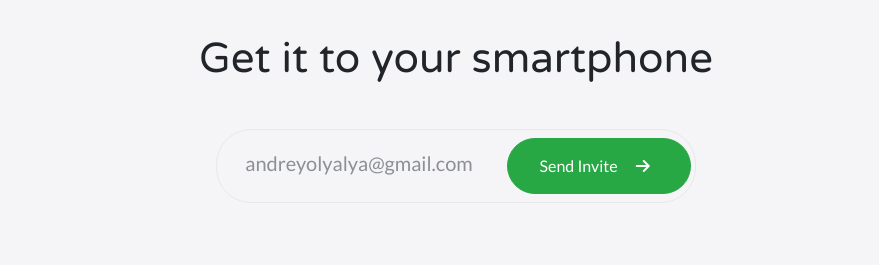
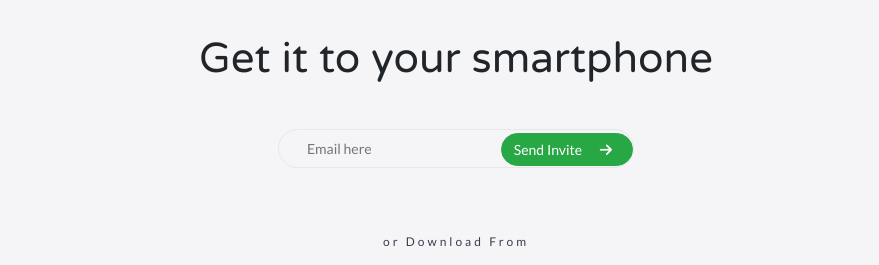
Before and after one commit to Andrew-Masnyi/project-two, a website built with webpack: page src/index.html in a window 1280 px wide. Shown: the part 4562-4827 px from the top of the page, without its empty margins (184-1063 px from the left). Built offline with nearby package versions, Linux system fonts and the light colour scheme.

Commit message:
fix input section six

```diff
--- a/src/index.html
+++ b/src/index.html
@@ -84,7 +84,7 @@
             The sight of the tumblers restored Bob Sawyer to a degree of equanimity which he had not <br class="d-none d-md-block"> possessed since his
             interview with his landlady. His face brightened up, and he began to <br class="d-none d-md-block"> feel quite convivial.
           </p>
-          <div class="col-12 buttton-section-one">
+          <div class="col-12 button-section-one">
             <button type="button" class="btn btn-outline-light">
               <i class="fas fa-play font-icon"></i> Watch Video</button>
           </div>
@@ -209,8 +209,9 @@
           <h2>Get it to your smartphone </h2>
         </div>
         <span>
-          <p>andreyolyalya@gmail.com <button class="btn btn-success">Send Invite <i
-                class="fas fa-arrow-right"></i></button></p>
+          <input type="email" placeholder="Email here">
+          <button class="btn btn-success">Send Invite <i
+            class="fas fa-arrow-right"></i></button>
         </span>
         <div class="col-12 app-one">
           <h6>or Download From</h6>
--- a/src/styles/index.scss
+++ b/src/styles/index.scss
@@ -169,14 +169,11 @@ header {
     .font-icon {
         margin-right: 15px;
     }
-    .buttton-section-one {
+    .button-section-one {
         text-align: center;
     }
     .iphone {
         text-align: center;
-    }
-    .img-section-one {
-        margin-top: 290px;
     }
 }
 @media(min-width: 576px)    {
@@ -596,18 +593,22 @@ header {
     }
     span {
         margin-bottom: 67px;
-        p {
-            border: solid;
-            border-width: 1px;
-            border-radius: 35px;
-            border-color: #e8e8e8;
-            padding: 8px 4px 8px 28px;
-            margin-bottom: 0;
+        border: 1px solid black;
+        border-radius: 35px;
+        border-color: #e8e8e8;
+        input {
+            font-size: 14px;
+            border: none;
+            background-color: transparent;
+            &:focus {
+                outline: none;
+            }
         }
     }
     .btn {
-        margin-left: 132px;
-        padding: 15px 24px 15px 32px;
+        margin-left: -30px;
+        padding: 5px 20px 5px 12px;
+        font-size: 14px;
         .fa-arrow-right {
             margin-left: 17px;
         }
@@ -621,12 +622,12 @@ header {
 @media(min-width: 320px)    {
     .section-six    {
         span {
-            p {
+            input {
                 padding: 8px 4px 8px 8px;
             }
         }
         .btn    {
-            margin-left: 30px;
+            margin-left: -20px;
             padding: 5px;
             .fa-arrow-right {
                 margin-left: 0;
@@ -637,13 +638,13 @@ header {
 @media(min-width: 576px)    {
     .section-six    {
         span {
-            p {
+            input {
                 padding-left: 28px;
             }
         }
         .btn    {
             margin-left: 30px;
-            padding: 15px 40px 15px 32px;
+            padding: 5px 20px 5px 12px;
             .fa-arrow-right {
                 margin-left: 15px;
             }
```
